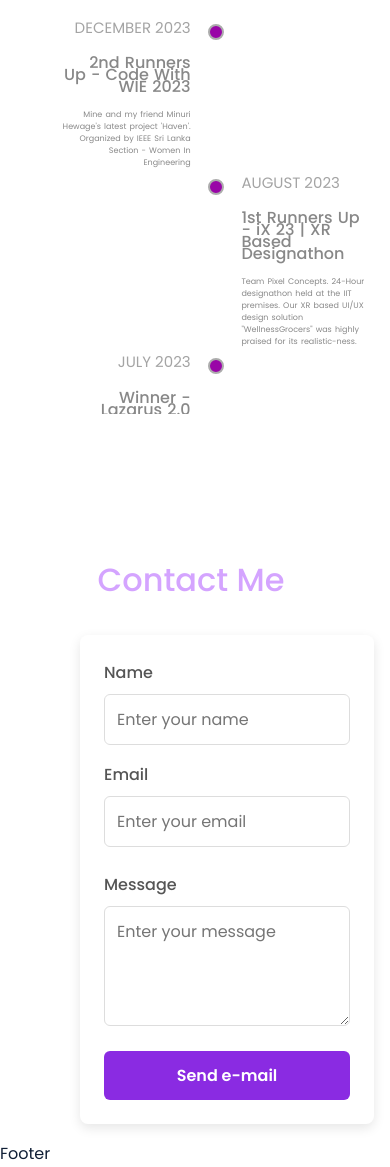
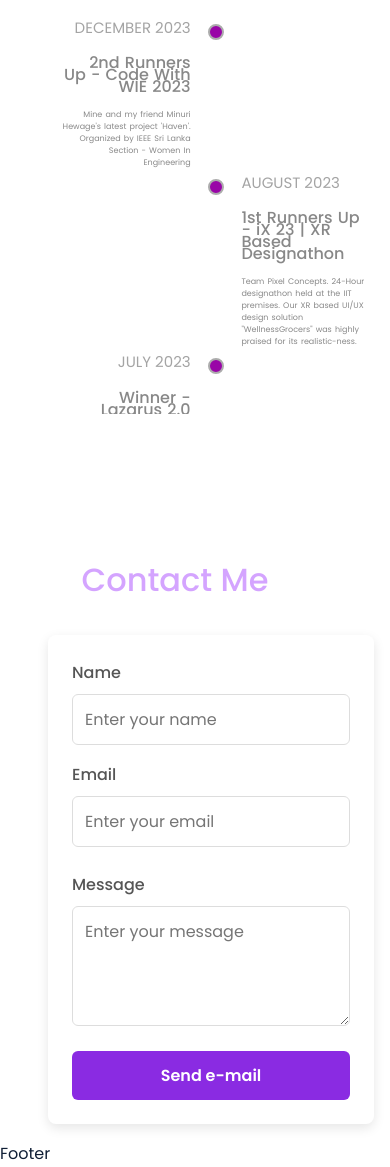
Before and after one commit to disara7/portfolio, a React (Create React App) app: page / in a window 390 px wide. Shown: the part 5947-7114 px from the top of the page. Built offline with nearby package versions, Linux system fonts and the light colour scheme.

Commit message:
updated css

```diff
--- a/src/components/awards/awards.css
+++ b/src/components/awards/awards.css
@@ -98,6 +98,9 @@
  /*===========FOR RESPONSIVENESS (SMALL DEVICES)==============*/
 
  @media screen and (max-width: 700px) {
+  .awards{
+    width: 15rem;
+  }
   .scrollsection{
     margin-left: -2rem;
     overflow-y:scroll;
--- a/src/components/contact/contact.css
+++ b/src/components/contact/contact.css
@@ -87,7 +87,7 @@ textarea.field {
 /* Media query for responsiveness */
 @media (max-width: 768px) {
     .contact {
-        margin-left: 2rem;
+        margin-left: 0rem;
         margin-right: 2rem;
     }
 
```
